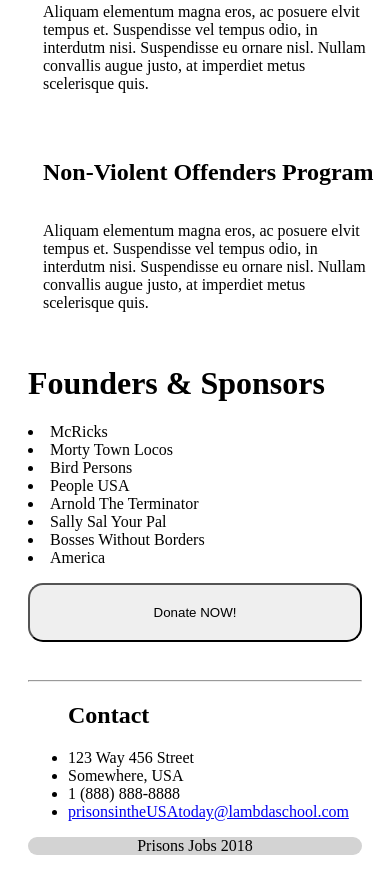
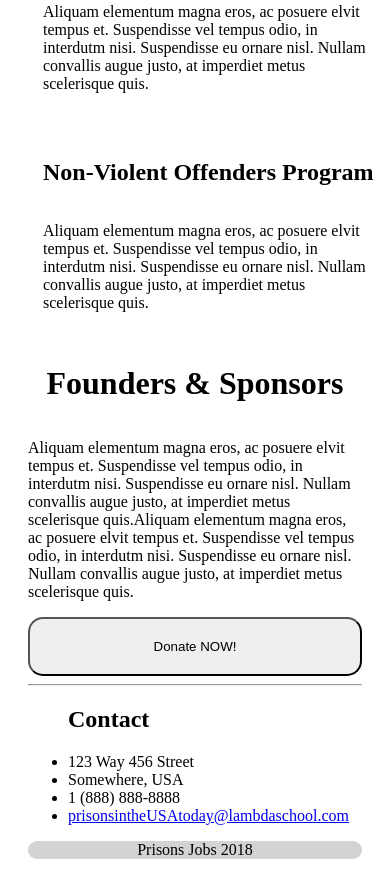
Before and after one commit to prisonerskills/UI, a website: page about.html in a window 390 px wide. Shown: the part 1047-1934 px from the top of the page. Drawn offline with Linux system fonts and the light colour scheme.

Commit message:
responsive on 1000 and 500

```diff
--- a/about.html
+++ b/about.html
@@ -51,20 +51,13 @@
                 </p>
                 </div>
                 </div>
-                <div class="top">
+
                         <div class="bbox">
                         <h1>
                        Founders & Sponsors
                         </h1>
                         <p>
-                        <li>McRicks</li>
-                        <li>Morty Town Locos</li>
-                        <li>Bird Persons</li>
-                        <li>People USA</li>
-                        <li>Arnold The Terminator</li>
-                        <li>Sally Sal Your Pal</li>
-                        <li>Bosses Without Borders</li>
-                        <li>America</li>
+                                Aliquam elementum magna eros, ac posuere elvit tempus et. Suspendisse vel tempus odio, in interdutm nisi. Suspendisse eu ornare nisl. Nullam convallis augue justo, at imperdiet metus scelerisque quis.Aliquam elementum magna eros, ac posuere elvit tempus et. Suspendisse vel tempus odio, in interdutm nisi. Suspendisse eu ornare nisl. Nullam convallis augue justo, at imperdiet metus scelerisque quis.
                         </p>
                          </h1>
                         <button>Donate NOW!</button>
--- a/less/index.less
+++ b/less/index.less
@@ -41,7 +41,7 @@ nav {
           padding:2rem;
           background-color: lightgray;
           @media (max-width:500px){
-             border-radius: 2px;
+             border-radius: 20px;
           }
       }
   }
@@ -57,9 +57,12 @@ footer{
     border-radius: 15px;
 }
 .bbox{
-    width:100%;
+   display:flex;
+   flex-direction: column;
+   justify-items: center;
+   align-items: center;
     button{
-        width:150%;
+
         padding:20px;
         border-radius: 15px;
         @media (max-width:500px){
```
Also changed, not shown: css/index.css.
